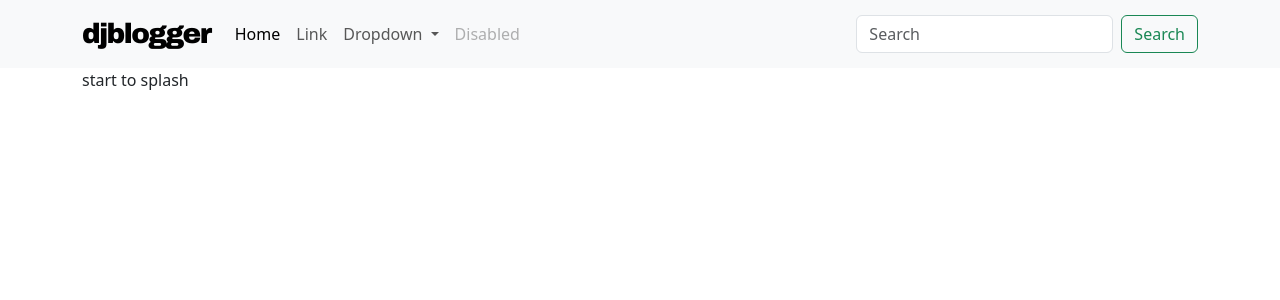
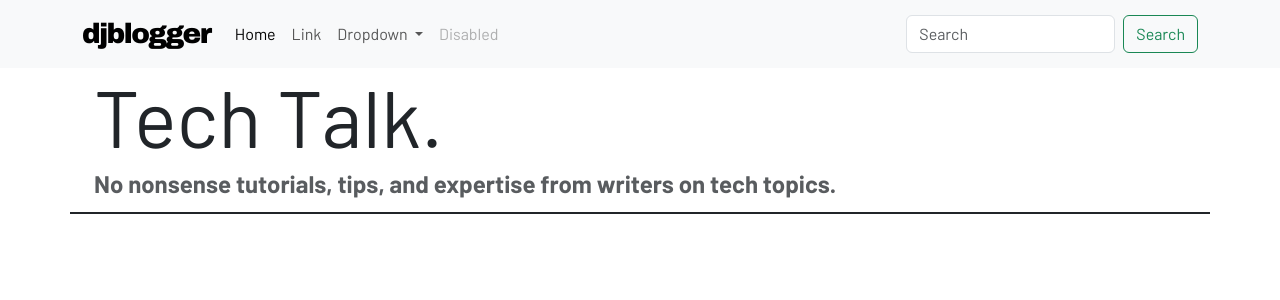
Before and after one commit to kidsage/django-blogger, a Django app: page / in a window 1280 px wide. Shown: the top 300 px of the page. Run offline with Django 4.2, Linux system fonts and the light colour scheme.

Commit message:
be editing div, text

```diff
--- a/djblogger/static/css/main.css
+++ b/djblogger/static/css/main.css
@@ -11,3 +11,8 @@
     font-family: 'Barlow', sans-serif;
     font-family: 'Merriweather', serif;
 }
+
+html,
+body {
+    font-family: 'Barlow', sans-serif;
+}
--- a/djblogger/templates/blog/components/splash.html
+++ b/djblogger/templates/blog/components/splash.html
@@ -1,3 +1,8 @@
-<div class="container border-1 border-dark">
-    start to splash
+<div class="container border-bottom border-2 border-dark">
+    <div class="container">
+        <h1 class="display-1">Tech Talk.</h1>
+        <p class="fs-4 lh-1 text-muted fw-bolder">
+            No nonsense tutorials, tips, and expertise from writers on tech topics.
+        </p>
+    </div>
 </div>
```
